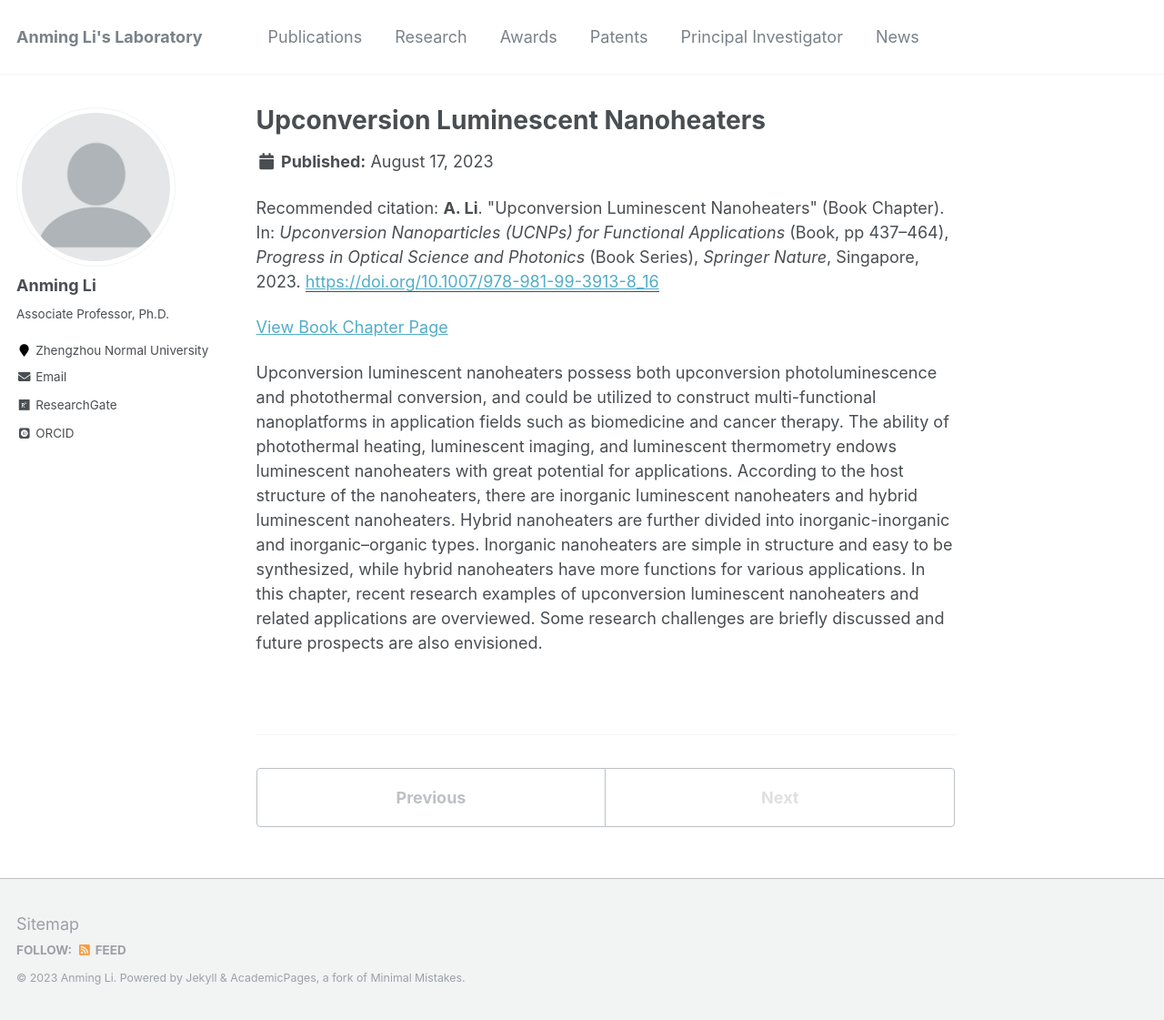
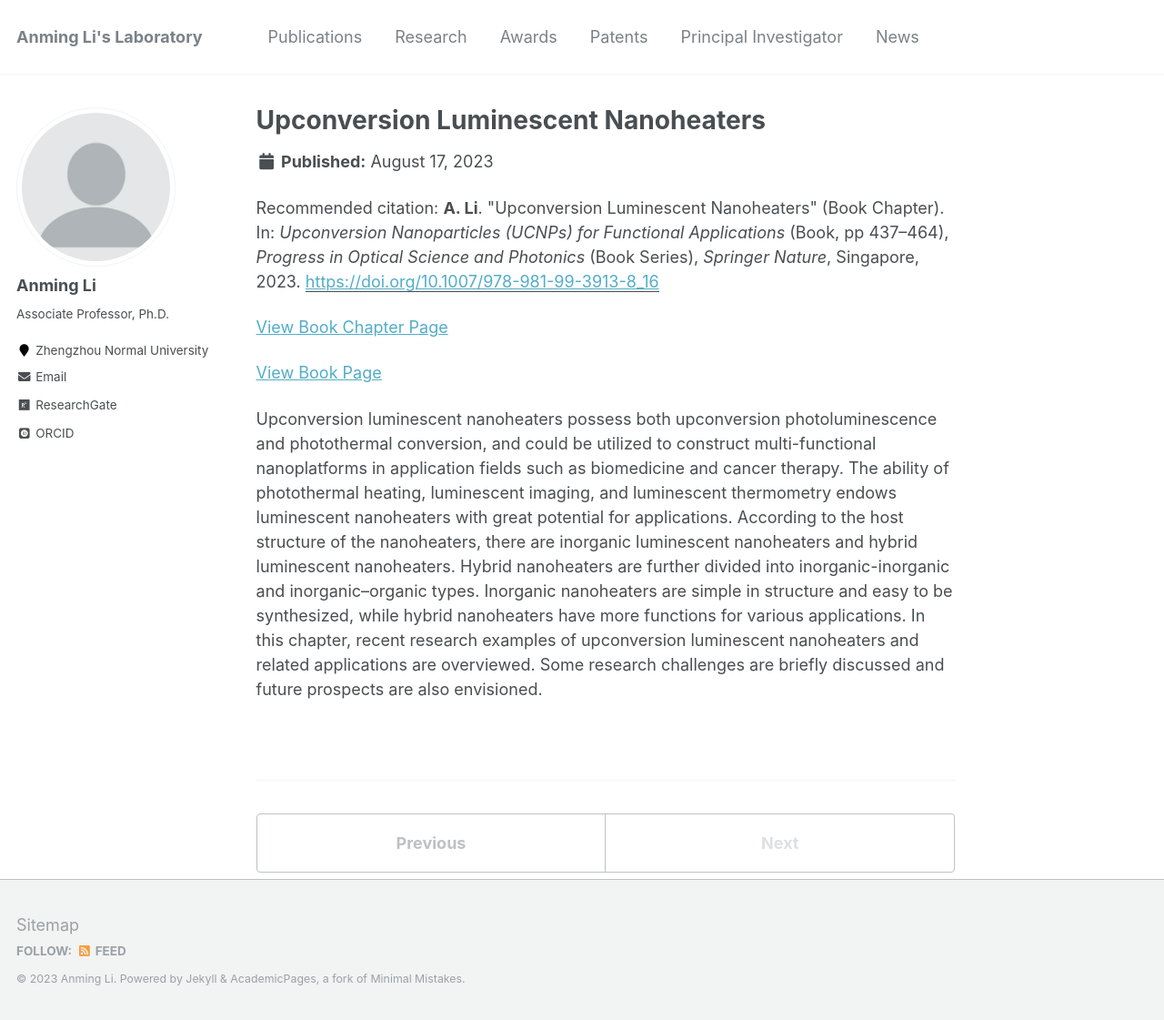
Before and after one commit to ucnclab/ucnclab.github.io, a Jekyll site: the page built from _publications/2023-Chapter22.md, in a window 1280 px wide and 1121 px high. Shown: the whole window at 91% size. Built offline with Jekyll 4.4.1, drawn with Linux system fonts in a browser that asks for light colours; some web fonts are replaced; comment, search, counter and statistics services are not loaded.

Commit message:
Update 2023-Chapter22.md

```diff
--- a/_publications/2023-Chapter22.md
+++ b/_publications/2023-Chapter22.md
@@ -10,4 +10,6 @@
 ---
 [View Book Chapter Page](https://link.springer.com/chapter/10.1007/978-981-99-3913-8_16)
 
+[View Book Page](https://link.springer.com/chapter/10.1007/978-981-99-3913-8)
+
 Upconversion luminescent nanoheaters possess both upconversion photoluminescence and photothermal conversion, and could be utilized to construct multi-functional nanoplatforms in application fields such as biomedicine and cancer therapy. The ability of photothermal heating, luminescent imaging, and luminescent thermometry endows luminescent nanoheaters with great potential for applications. According to the host structure of the nanoheaters, there are inorganic luminescent nanoheaters and hybrid luminescent nanoheaters. Hybrid nanoheaters are further divided into inorganic-inorganic and inorganic–organic types. Inorganic nanoheaters are simple in structure and easy to be synthesized, while hybrid nanoheaters have more functions for various applications. In this chapter, recent research examples of upconversion luminescent nanoheaters and related applications are overviewed. Some research challenges are briefly discussed and future prospects are also envisioned.
```
